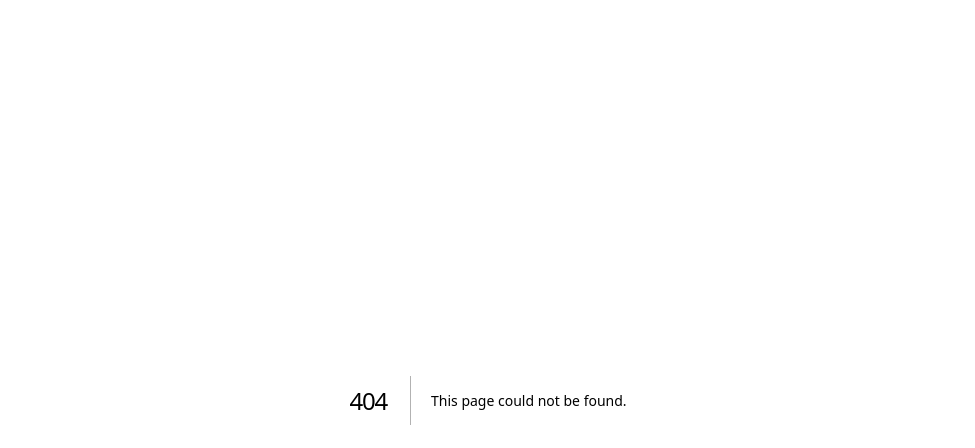
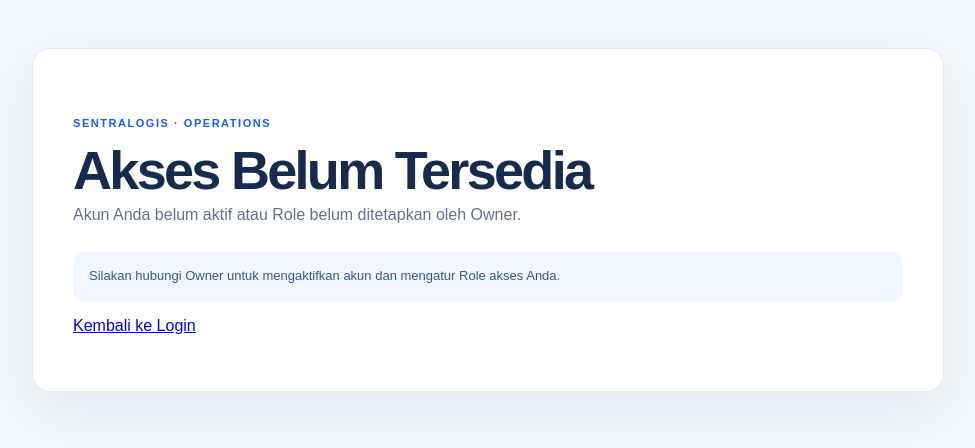
Before and after one commit to bizmbsolution-top/BELANJA, a Next.js app: page /akses in a window 1280 px wide. Before the commit this address had no page. Shown: the top 448 px of the page, without its empty margins (152-1127 px from the left). Built offline with nearby package versions, Linux system fonts and the light colour scheme.

Commit message:
Add access pending page for inactive or unassigned users

```diff
--- /dev/null
+++ b/app/akses/page.tsx
@@ -0,0 +1,19 @@
+import Link from "next/link";
+
+export default function AccessPage() {
+  return (
+    <main className="dashboard-shell">
+      <section className="dashboard-card">
+        <p className="eyebrow">SENTRALOGIS · OPERATIONS</p>
+        <h1>Akses Belum Tersedia</h1>
+        <p className="intro">
+          Akun Anda belum aktif atau Role belum ditetapkan oleh Owner.
+        </p>
+        <p className="notice">
+          Silakan hubungi Owner untuk mengaktifkan akun dan mengatur Role akses Anda.
+        </p>
+        <p><Link href="/login">Kembali ke Login</Link></p>
+      </section>
+    </main>
+  );
+}
```
